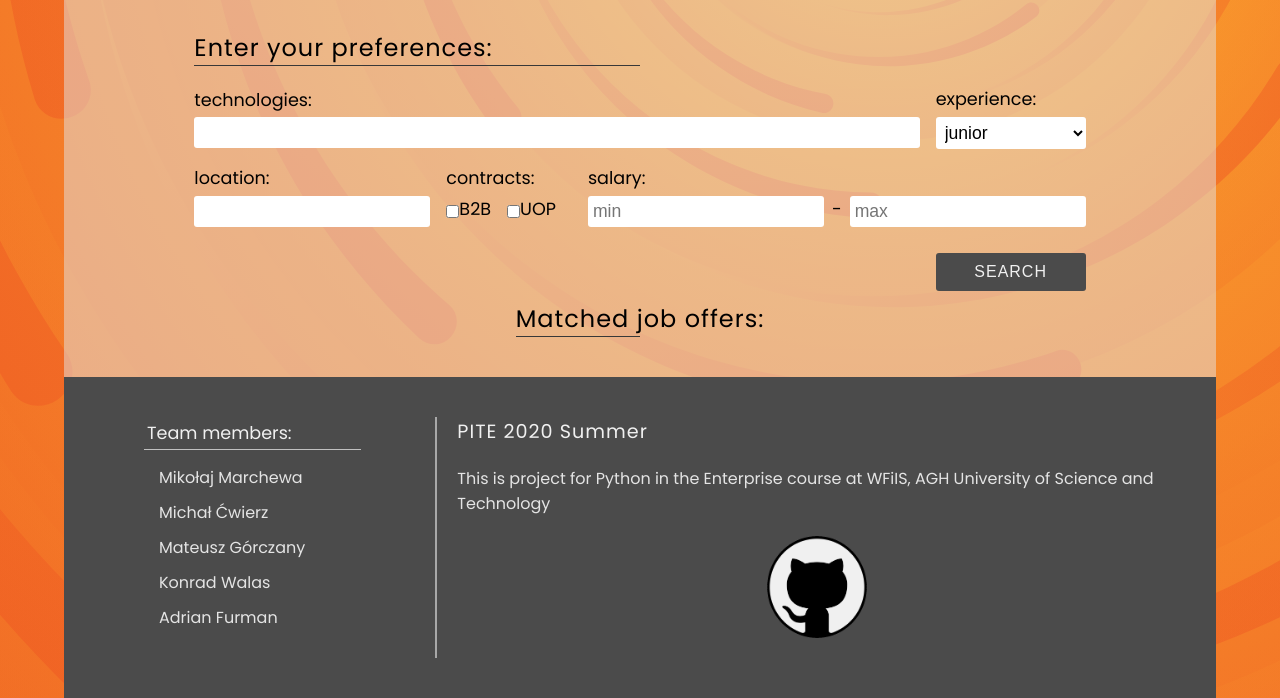
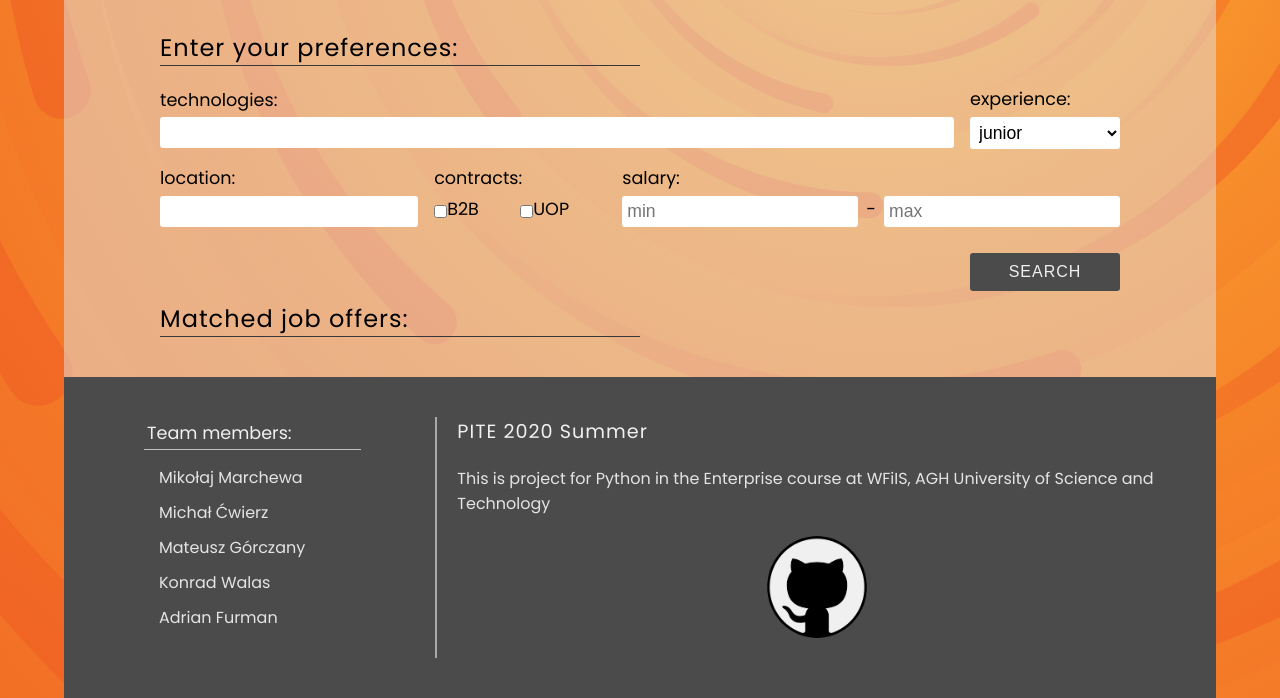
Before and after one commit to HappyButter/Jobaid, a Django app: page / in a window 1280 px wide. Shown: the part 236-934 px from the top of the page. Run offline with Django 3.2, Linux system fonts and the light colour scheme; data that the repository does not hold is empty; some libraries are stand-ins or nearby versions.

Commit message:
little styles improvements :)

```diff
--- a/job_offers/static/job_offers/styles/offers.css
+++ b/job_offers/static/job_offers/styles/offers.css
@@ -116,6 +116,7 @@
     font-weight: 500;
     letter-spacing: 1px;
     background-color: #4B4B4B;
+    cursor: pointer;
 }
 
 
--- a/job_offers/views.py
+++ b/job_offers/views.py
@@ -71,6 +71,7 @@ def joboffers(request):
     else:
         form = FilterForm()
         context['form'] = form
+        context['offers'] = offers = JobPosition.objects()[:10]
     return render(request, 'job_offers/content.html', context)
 
 
--- a/static/styles/common.css
+++ b/static/styles/common.css
@@ -1,3 +1,7 @@
+.content__section {
+    min-width: 960px;
+}
+
 .content__subtitle {
     font-size: 1.5em;
     letter-spacing: 1px;
--- a/templates/footer.html
+++ b/templates/footer.html
@@ -14,6 +14,8 @@
     <section class="footer__info">
         <span class="footer__title">PITE 2020 Summer</span>
         <p class="footer__description">This is project for Python in the Enterprise course at WFiIS, AGH University of Science and Technology</p>
-        <img  class="footer__github" src="{% static 'images/github.png' %}" alt="">
+        <a href="https://github.com/Fadikk367/Jobaid">
+            <img  class="footer__github" src="{% static 'images/github.png' %}" alt="">
+        </a>
     </section>
 </div>
```
